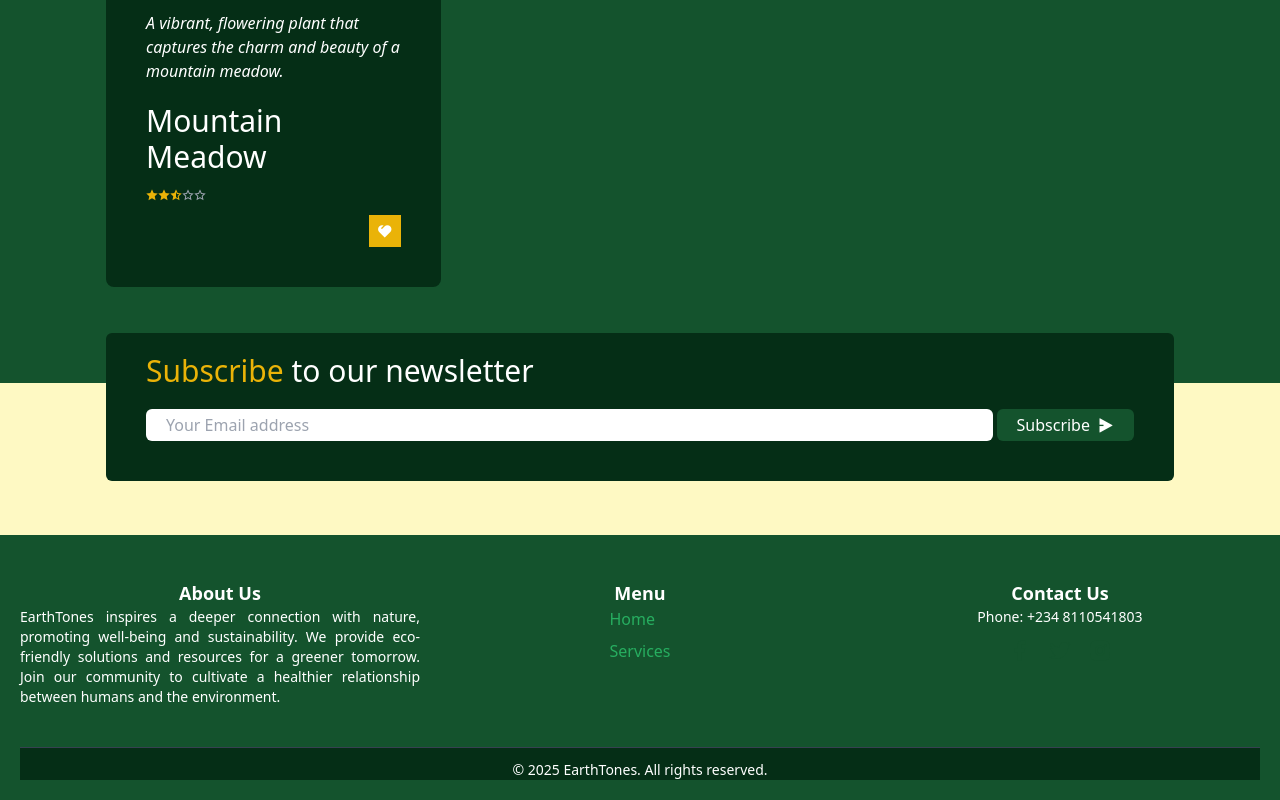
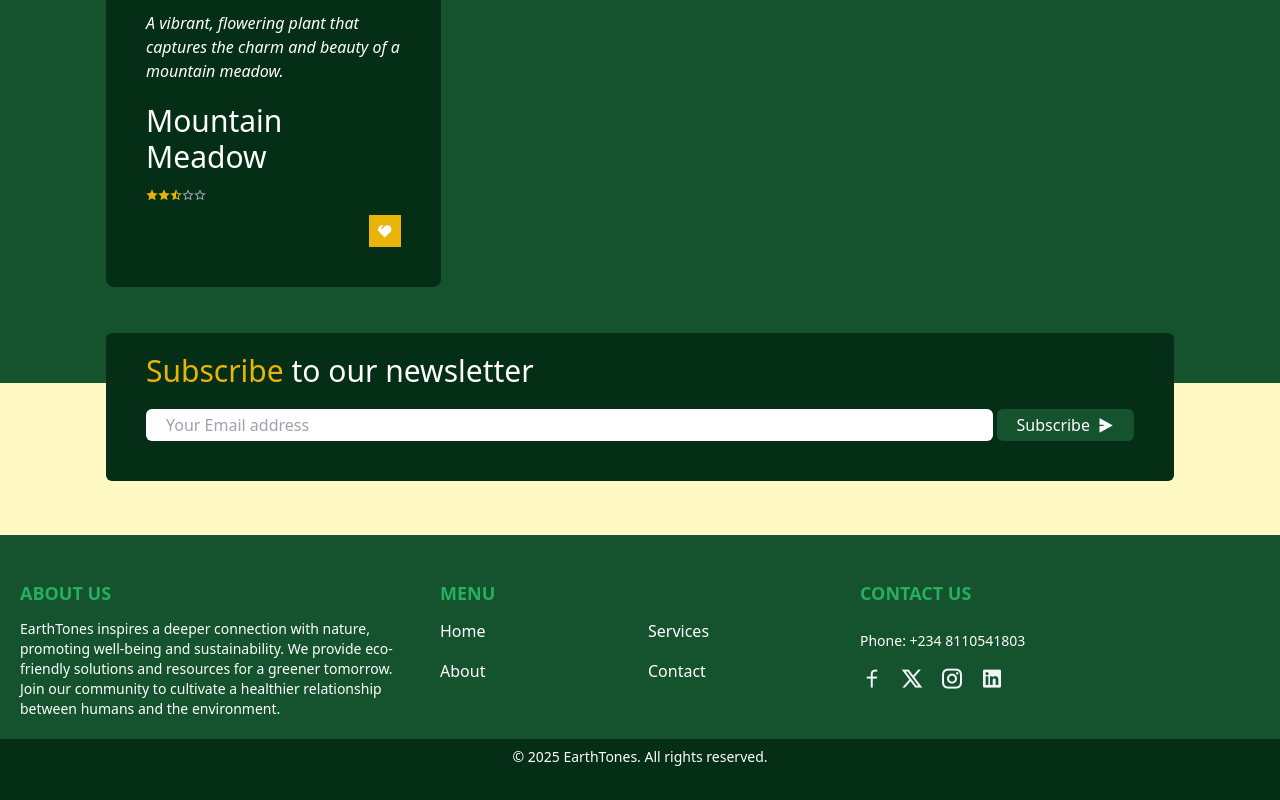
Before and after one commit to seunosinowo/EarthTones, a React (Vite) app: page / in a window 1280 px wide. Shown: the part 2680-3480 px from the top of the page. After the commit the page ends 3455 px from the top, so only its background shows below. Built offline with nearby package versions, Linux system fonts and the light colour scheme; no server answers.

Commit message:
Refactoring Footer

```diff
--- a/src/App.jsx
+++ b/src/App.jsx
@@ -4,6 +4,7 @@ import NavBar from "./components/NavBar";
 import Loader from "./components/Loader/Loading";
 import ScrollUP from "./components/Scroll/ScrollUP";
 import Footer from "./components/Footer";
+import CopyRight from "./components/CopyRight";
 
 const HeroSection = lazy(() => import('./components/HeroSection'))
 const WeatherSection = lazy(() => import('./components/WeatherSection'))
@@ -26,10 +27,12 @@ function App() {
             <Services/>
             <Popular/>
             <NewsLetter/>
+
             <ScrollUP/>
           </Suspense>
         </BrowserRouter>
         <Footer/>
+        <CopyRight/>
       </div>
     </>
   )
--- /dev/null
+++ b/src/components/CopyRight.jsx
@@ -0,0 +1,15 @@
+import React from 'react'
+
+const CopyRight = () => {
+  const currentYear = new Date().getFullYear();
+
+  return (
+      <div className="w-screen p-2 bg-green-950 justify-center items-center">
+        <p className="text-sm text-center">
+          &copy; {currentYear} EarthTones. All rights reserved.
+        </p>
+      </div>
+  )
+}
+
+export default CopyRight
--- a/src/components/Footer.jsx
+++ b/src/components/Footer.jsx
@@ -6,54 +6,62 @@ const Footer = () => {
   return (
     <footer className="bg-green-900 text-white text-left p-5 grid grid-cols-1 md:grid-cols-3 gap-5 pt-11">
 
-      {/* About Us Section */}
-      <div className="flex flex-col items-center">
-        <h3 className="text-lg font-semibold">About Us</h3>
-        <p className="text-sm text-justify">
+      {/* About Us */}
+      <div className="flex flex-col items-left">
+        <h3 className="text-lg font-semibold text-[#27ae60] uppercase mb-3">About Us</h3>
+        <p className="text-sm text-left">
           EarthTones inspires a deeper connection with nature, promoting well-being and sustainability. We provide eco-friendly solutions and resources for a greener tomorrow. Join our community to cultivate a healthier relationship between humans and the environment.
         </p>
       </div>
 
-      {/* Menu Links Section */}
-      <div className="flex flex-col items-center">
-        <h3 className="text-lg font-semibold">Menu</h3>
-        <ul className="list-none p-0">
-          <li className="mb-2">
-            <a href="#home" className="text-[#27ae60] hover:text-white transition-colors duration-300">
+      {/* Menu Links*/}
+      <div className="flex flex-col items-left">
+        <h3 className="text-lg font-semibold text-[#27ae60] uppercase mb-3">Menu</h3>
+        <ul className="grid grid-cols-2 gap-4">
+          <li>
+            <a href="#home" className="text-white hover:text-[#27ae60] transition-colors duration-300">
               Home
             </a>
           </li>
           <li>
-            <a href="#services" className="text-[#27ae60] hover:text-white transition-colors duration-300">
+            <a href="#services" className="text-white hover:text-[#27ae60] transition-colors duration-300">
               Services
+            </a>
+          </li>
+          <li>
+            <a href="#about" className="text-white hover:text-[#27ae60] transition-colors duration-300">
+              About
+            </a>
+          </li>
+          <li>
+            <a href="#contact" className="text-white hover:text-[#27ae60] transition-colors duration-300">
+              Contact
             </a>
           </li>
         </ul>
       </div>
 
       {/* Contact Us Section */}
-      <div className="flex flex-col items-center">
-        <h3 className="text-lg font-semibold">Contact Us</h3>
+      <div className="flex flex-col items-start space-y-3">
+        <h3 className="text-lg font-semibold text-[#27ae60] uppercase mb-3">Contact Us</h3>
         <p className="text-sm">Phone: +234 8110541803</p>
         <div className="flex space-x-4 mt-2">
-          <a href="https://facebook.com" target="_blank" rel="noopener noreferrer" className="text-green-900 hover:text-white transition-colors duration-300">
-            <i className="ri-facebook-fill text-2xl"></i>
+          <a href="https://facebook.com" target="_blank" rel="noopener noreferrer" className="text-slate-100 hover:text-yellow-500 duration-300 cursor-pointer">
+            <i className="ri-facebook-line text-2xl"></i>
           </a>
-          <a href="https://twitter.com" target="_blank" rel="noopener noreferrer" className="text-green-900 hover:text-white transition-colors duration-300">
-            <i className="ri-twitter-fill text-2xl"></i>
+          <a href="https://twitter.com" target="_blank" rel="noopener noreferrer" className="text-slate-100 hover:text-yellow-500 duration-300 cursor-pointer">
+            <i className="ri-twitter-x-line text-2xl"></i>
           </a>
-          <a href="https://instagram.com" target="_blank" rel="noopener noreferrer" className="text-green-900 hover:text-white transition-colors duration-300">
-            <i className="ri-instagram-fill text-2xl"></i>
+          <a href="https://instagram.com" target="_blank" rel="noopener noreferrer" className="text-slate-100 hover:text-yellow-500 duration-300 cursor-pointer">
+            <i className="ri-instagram-line text-2xl"></i>
+          </a>
+          <a href="https://linkedin.com" target="_blank" rel="noopener noreferrer" className="text-slate-100 hover:text-yellow-500 duration-300 cursor-pointer">
+            <i className="ri-linkedin-box-fill text-2xl"></i>
           </a>
         </div>
       </div>
 
-      {/* Copyright Section */}
-      <div className="w-full col-span-3 mt-5 border-t border-gray-700 pt-3 bg-green-950 items-center justify-center">
-        <p className="text-sm text-center items-center justify-center flex w-full">
-          &copy; {currentYear} EarthTones. All rights reserved.
-        </p>
-      </div>
+
     </footer>
   );
 };
```
